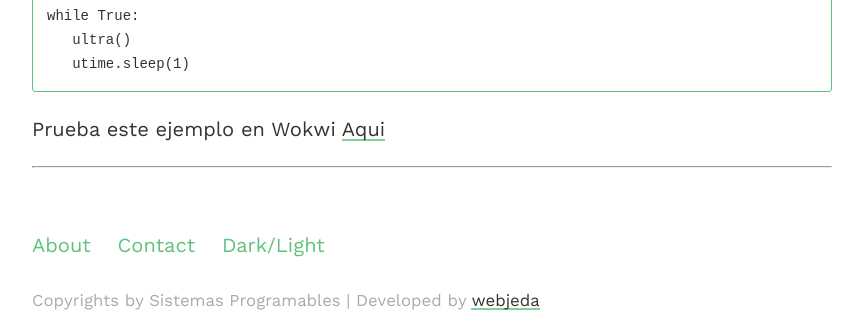
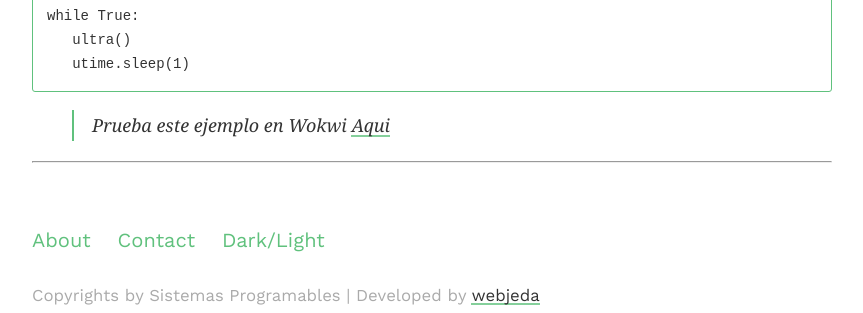
Before and after one commit to sharu725/hagura, a Jekyll site: the page built from _posts/2023-09-14-Sensor-HC-SR04.md, in a window 1280 px wide. Shown: the part 3390-3703 px from the top of the page, without its empty margins (208-1071 px from the left). Built offline with Jekyll 4.4.1, drawn with Linux system fonts in a browser that asks for light colours; comment, search, counter and statistics services are not loaded.

````diff
--- a/_posts/2023-09-14-Sensor-HC-SR04.md
+++ b/_posts/2023-09-14-Sensor-HC-SR04.md
@@ -64,4 +64,4 @@ while True:
    ultra()
    utime.sleep(1)
 ```
-Prueba este ejemplo en Wokwi [Aqui](https://wokwi.com/projects/376234821388137473)
+> Prueba este ejemplo en Wokwi [Aqui](https://wokwi.com/projects/376234821388137473)
````
